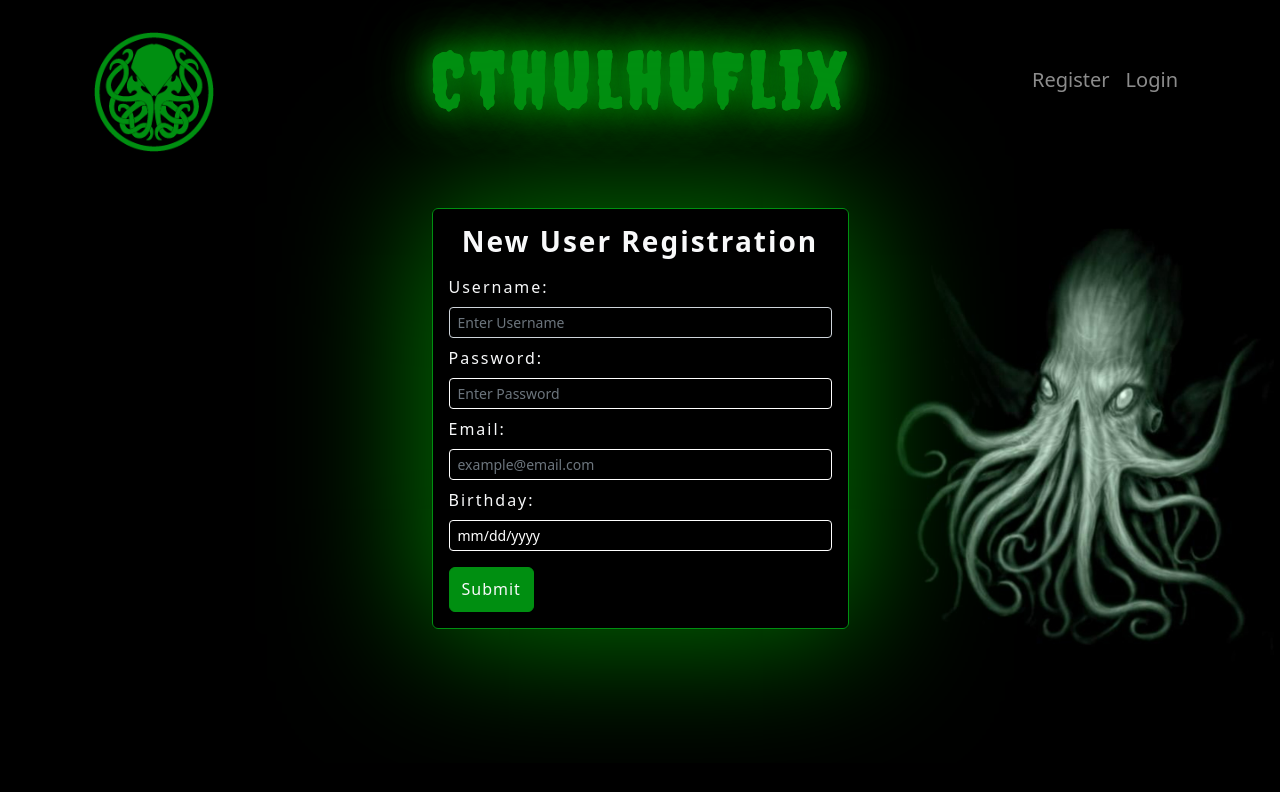
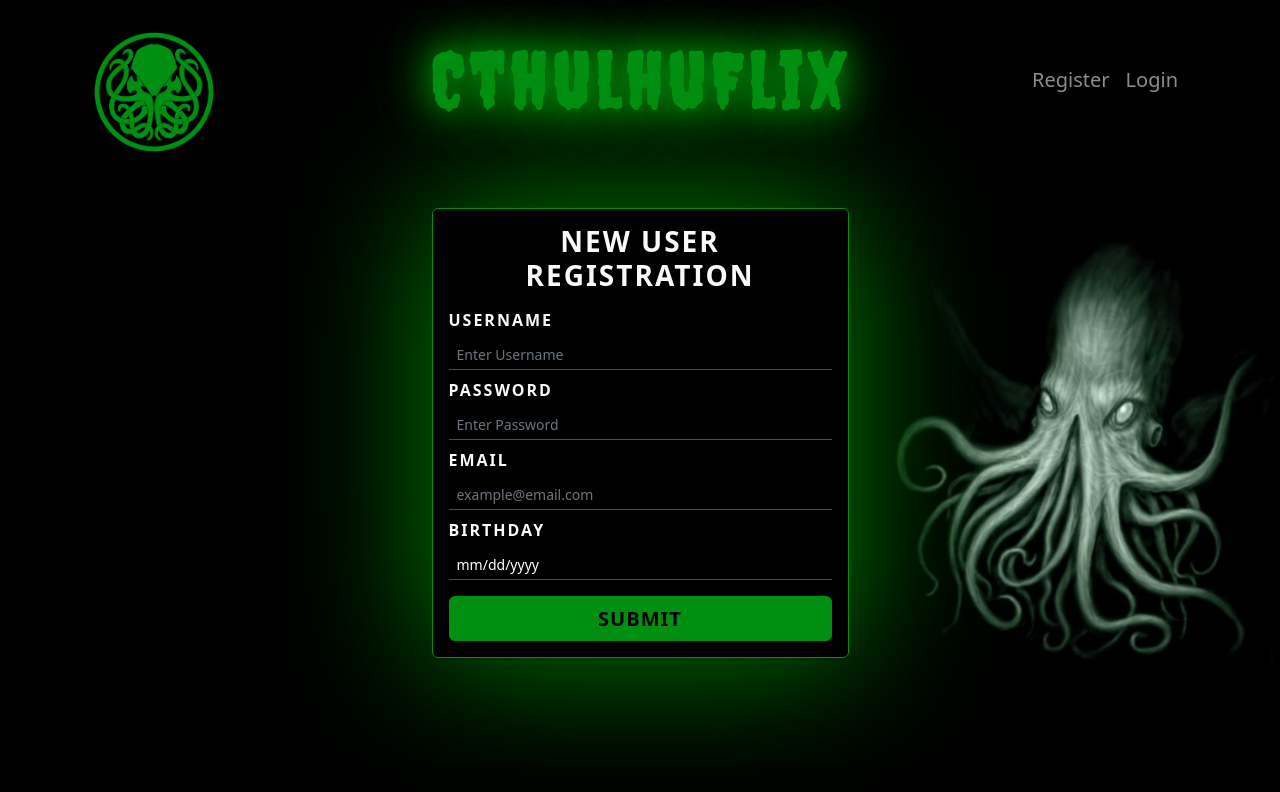
Before and after one commit to stepweaver/myFlix-client, a React (Vite) app: page /register in a window 1280 px wide. Shown: the top 792 px of the page. Built offline with nearby package versions, Linux system fonts and the light colour scheme.

Commit message:
Update signup-view.jsx
Add class signup-card.

Add bootstrap classes to card.

```diff
--- a/src/components/signup-view/signup-view.jsx
+++ b/src/components/signup-view/signup-view.jsx
@@ -42,11 +42,11 @@ export const SignupView = () => {
       <Row>
         <Col>
           <CardGroup>
-            <Card className='bg-transparent p-3 mt-5 border-primary'>
+            <Card className='signup-card bg-transparent p-3 mt-5 border-primary text-uppercase fw-bold'>
               <Card.Title className='text-center fs-3 fw-bold'>New User Registration</Card.Title>
               <Form onSubmit={handleSubmit}>
                 <Form.Group controlId='signupUsername' className='input-group-sm mt-2'>
-                <Form.Label>Username:</Form.Label>
+                <Form.Label>Username</Form.Label>
                   <Form.Control
                     type='text'
                     value={username}
@@ -54,39 +54,42 @@ export const SignupView = () => {
                     required
                     minLength='2'
                     placeholder='Enter Username'
+                    style={{ border: 'none', borderBottom: '1px solid green', borderRadius: 0, boxShadow: 'none' }}
                   />
                 </Form.Group>
                 <Form.Group controlId='signupPassword' className='input-group-sm mt-2'>
-                  <Form.Label>Password:</Form.Label>
+                  <Form.Label>Password</Form.Label>
                     <Form.Control
                       type='password'
                       value={password}
                       onChange={(e) => setPassword(e.target.value)}
                       minLength='6'
                       placeholder='Enter Password'
+                      style={{ border: 'none', borderBottom: '1px solid green', borderRadius: 0, boxShadow: 'none' }}
                     />
                   </Form.Group>
                   <Form.Group controlId='signupEmail' className='input-group-sm mt-2'>
-                  <Form.Label>Email:</Form.Label>
+                  <Form.Label>Email</Form.Label>
                     <Form.Control
                       type='email'
                       value={email}
                       onChange={(e) => setEmail(e.target.value)}
                       placeholder='example@email.com'
+                      style={{ border: 'none', borderBottom: '1px solid green', borderRadius: 0, boxShadow: 'none' }}
                     />
                   </Form.Group>
                   <Form.Group controlId='signupBirthday' className='input-group-sm mt-2'>
-                  <Form.Label>Birthday:</Form.Label>
+                  <Form.Label>Birthday</Form.Label>
                     <Form.Control
                       type='date'
                       value={birthday}
                       onChange={(e) => setBirthday(e.target.value)}
                       placeholder='MM/DD/YYYY'
+                      style={{ border: 'none', borderBottom: '1px solid green', borderRadius: 0, boxShadow: 'none' }}
                     />
                   </Form.Group>
                   <Button
-                    className='mt-3 text-light'
-                    variant='primary'
+                    className='mt-3 text-uppercase w-100 fw-bold fs-5'
                     type='submit'
                   >
                     Submit
```
